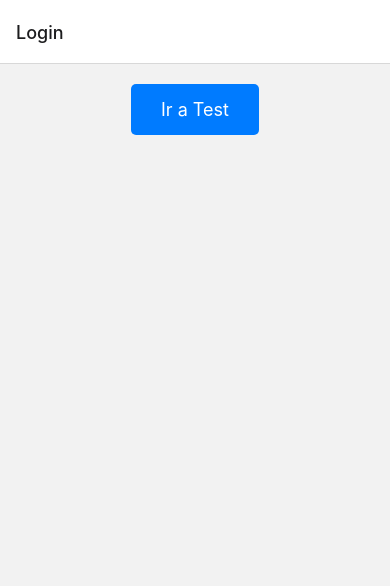
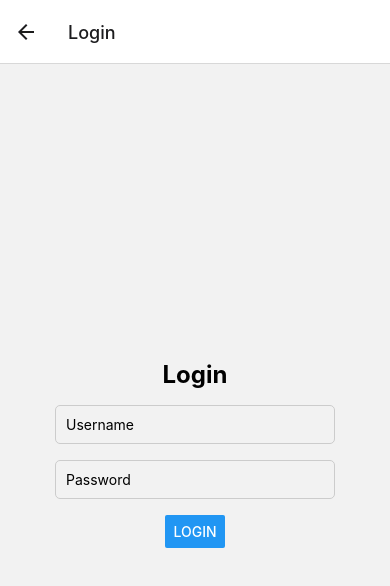
Before and after one commit to katiiiasal/Gymrat-Native, a React Native app: screen /LoginScreen in a window 390 px wide. Before the commit this address had no page. Shown: the top 586 px of the page. Built offline with nearby package versions, Linux system fonts and the light colour scheme.

Commit message:
Views were created Login.jsx, LoginScreen.jsx, NewUserStep1.jsx

```diff
--- a/package.json
+++ b/package.json
@@ -10,6 +10,7 @@
   },
   "dependencies": {
     "@expo/metro-runtime": "~3.2.1",
+    "@react-native-picker/picker": "^2.7.6",
     "@react-navigation/native": "^6.1.17",
     "@react-navigation/native-stack": "^6.9.26",
     "expo": "~51.0.9",
--- a/src/Main.jsx
+++ b/src/Main.jsx
@@ -4,6 +4,8 @@ import { createNativeStackNavigator } from '@react-navigation/native-stack';
 
 import Login from './pages/Login';
 import Test from './pages/Test';
+import LoginScreen from './pages/LoginScreen';
+import NewUserStep1 from './pages/NewUserStep1';
 
 const Stack = createNativeStackNavigator();
 
@@ -20,6 +22,16 @@ const Main = () => {
                 component={Test}
                 options={{ title: 'Test' }}
             />
+            <Stack.Screen
+                name="LoginScreen"
+                component={LoginScreen}
+                options={{ title: 'Login' }}
+            />
+            <Stack.Screen
+                name="NewUserStep1"
+                component={NewUserStep1}
+                options={{ title: 'New User - Step 1 -' }}
+            />
         </Stack.Navigator>
     )
 }
--- a/src/pages/Login.jsx
+++ b/src/pages/Login.jsx
@@ -1,18 +1,32 @@
 import React from 'react';
-import { ScrollView, StyleSheet, Text, TouchableWithoutFeedback, View } from 'react-native';
+import { ScrollView, Image, StyleSheet, Text, TouchableWithoutFeedback, View } from 'react-native';
 
 const Login = ({ navigation }) => {
   return (
-    <View style={styles.maincontainer}>
-      <ScrollView>
-        <View style={styles.container}>
+    <View style={styles.container}>
+      <ScrollView contentContainerStyle={styles.scrollViewContent}>
+        <View style={styles.content}>
+          <Text style={styles.title}>GYM RAT APP</Text>
+          <Image
+            source={{ uri: 'https://i.imgur.com/rLM0vHr.png' }}
+            style={styles.image}
+          />
           <TouchableWithoutFeedback
             onPress={() => {
-              navigation.navigate('Test', { name: 'Test' });
+              navigation.navigate('LoginScreen', { name: 'LoginScreen' });
             }}
           >
             <View style={styles.button}>
-              <Text style={styles.buttonText}>Ir a Test</Text>
+              <Text style={styles.buttonText}>Login</Text>
+            </View>
+          </TouchableWithoutFeedback>
+          <TouchableWithoutFeedback
+            onPress={() => {
+              navigation.navigate('NewUserStep1', { name: 'NewUserStep1' });
+            }}
+          >
+            <View style={styles.button}>
+              <Text style={styles.buttonText}>New User</Text>
             </View>
           </TouchableWithoutFeedback>
         </View>
@@ -22,20 +36,36 @@ const Login = ({ navigation }) => {
 };
 
 const styles = StyleSheet.create({
-  maincontainer: {
-    flex: 1,
-  },
   container: {
     flex: 1,
+    justifyContent: 'center',
     alignItems: 'center',
+    padding: 20,
+  },
+  scrollViewContent: {
+    flexGrow: 1,
     justifyContent: 'center',
-    padding: 20,
+    alignItems: 'center',
+  },
+  content: {
+    alignItems: 'center',
+  },
+  title: {
+    fontSize: 24,
+    fontWeight: 'bold',
+    marginBottom: 16,
+  },
+  image: {
+    width: 150,
+    height: 150,
+    marginBottom: 16,
   },
   button: {
     backgroundColor: '#007bff',
     paddingVertical: 15,
     paddingHorizontal: 30,
     borderRadius: 5,
+    marginTop: 10,
   },
   buttonText: {
     fontSize: 18,
--- /dev/null
+++ b/src/pages/LoginScreen.jsx
@@ -0,0 +1,55 @@
+import React, { useState } from 'react';
+import { View, TextInput, Button, StyleSheet, Text } from 'react-native';
+
+const LoginScreen = ({ navigation }) => {
+  const [username, setUsername] = useState('');
+  const [password, setPassword] = useState('');
+
+  const handleLogin = () => {
+    navigation.navigate('Login');
+  };
+
+  return (
+    <View style={styles.container}>
+      <Text style={styles.title}>Login</Text>
+      <TextInput
+        style={styles.input}
+        placeholder="Username"
+        value={username}
+        onChangeText={setUsername}
+      />
+      <TextInput
+        style={styles.input}
+        placeholder="Password"
+        secureTextEntry
+        value={password}
+        onChangeText={setPassword}
+      />
+      <Button title="Login" onPress={handleLogin} />
+    </View>
+  );
+};
+
+const styles = StyleSheet.create({
+  container: {
+    flex: 1,
+    justifyContent: 'center',
+    alignItems: 'center',
+    padding: 20,
+  },
+  title: {
+    fontSize: 24,
+    fontWeight: 'bold',
+    marginBottom: 16,
+  },
+  input: {
+    width: '80%',
+    padding: 10,
+    borderWidth: 1,
+    borderColor: '#ccc',
+    borderRadius: 5,
+    marginBottom: 16,
+  },
+});
+
+export default LoginScreen;
--- /dev/null
+++ b/src/pages/NewUserStep1.jsx
@@ -0,0 +1,98 @@
+import React, { useState } from 'react';
+import { View, TextInput, Image, Button, StyleSheet, Text, Platform } from 'react-native';
+import { Picker } from '@react-native-picker/picker';
+
+const NewUserStep1 = ({ navigation }) => {
+  const [username, setUsername] = useState('');
+  const [password, setPassword] = useState('');
+  const [gender, setGender] = useState('');
+  const [age, setAge] = useState('');
+
+  const handleNext = () => {
+    navigation.navigate('Details');
+  };
+
+  return (
+    <View style={styles.container}>
+      <Image
+        source={{ uri: 'https://i.imgur.com/rLM0vHr.png' }}
+        style={styles.image}
+      />
+      <Text style={styles.title}>User Information</Text>
+      <TextInput
+        style={styles.input}
+        placeholder="Username"
+        value={username}
+        onChangeText={setUsername}
+      />
+      <TextInput
+        style={styles.input}
+        placeholder="Password"
+        secureTextEntry
+        value={password}
+        onChangeText={setPassword}
+      />
+      <View style={styles.pickerContainer}>
+        <Picker
+          selectedValue={gender}
+          style={styles.picker}
+          onValueChange={(itemValue) => setGender(itemValue)}
+        >
+          <Picker.Item label="Select Gender" value="" />
+          <Picker.Item label="Male" value="male" />
+          <Picker.Item label="Female" value="female" />
+          <Picker.Item label="Other" value="other" />
+        </Picker>
+      </View>
+      <TextInput
+        style={styles.input}
+        placeholder="Age"
+        keyboardType="numeric"
+        value={age}
+        onChangeText={setAge}
+      />
+      <Button title="Next" onPress={handleNext} />
+    </View>
+  );
+};
+
+const styles = StyleSheet.create({
+  container: {
+    flex: 1,
+    justifyContent: 'center',
+    alignItems: 'center',
+    padding: 20,
+  },
+  title: {
+    fontSize: 24,
+    fontWeight: 'bold',
+    marginBottom: 16,
+  },
+  input: {
+    width: '80%',
+    padding: 10,
+    borderWidth: 1,
+    borderColor: '#ccc',
+    borderRadius: 5,
+    marginBottom: 16,
+  },
+  image: {
+    width: 150,
+    height: 150,
+    marginBottom: 16,
+  },
+  pickerContainer: {
+    width: '80%',
+    borderWidth: Platform.OS === 'ios' ? 1 : 0,
+    borderColor: Platform.OS === 'ios' ? '#ccc' : 'transparent',
+    borderRadius: 5,
+    marginBottom: 16,
+    overflow: 'hidden',
+  },
+  picker: {
+    width: '100%',
+    height: Platform.OS === 'ios' ? 200 : 40,
+  },
+});
+
+export default NewUserStep1;
```
Also changed, not shown: src/pages/Login2.jsx (added, +46 -0 lines), 1 other file (tests, documents, lock files or other folders).
